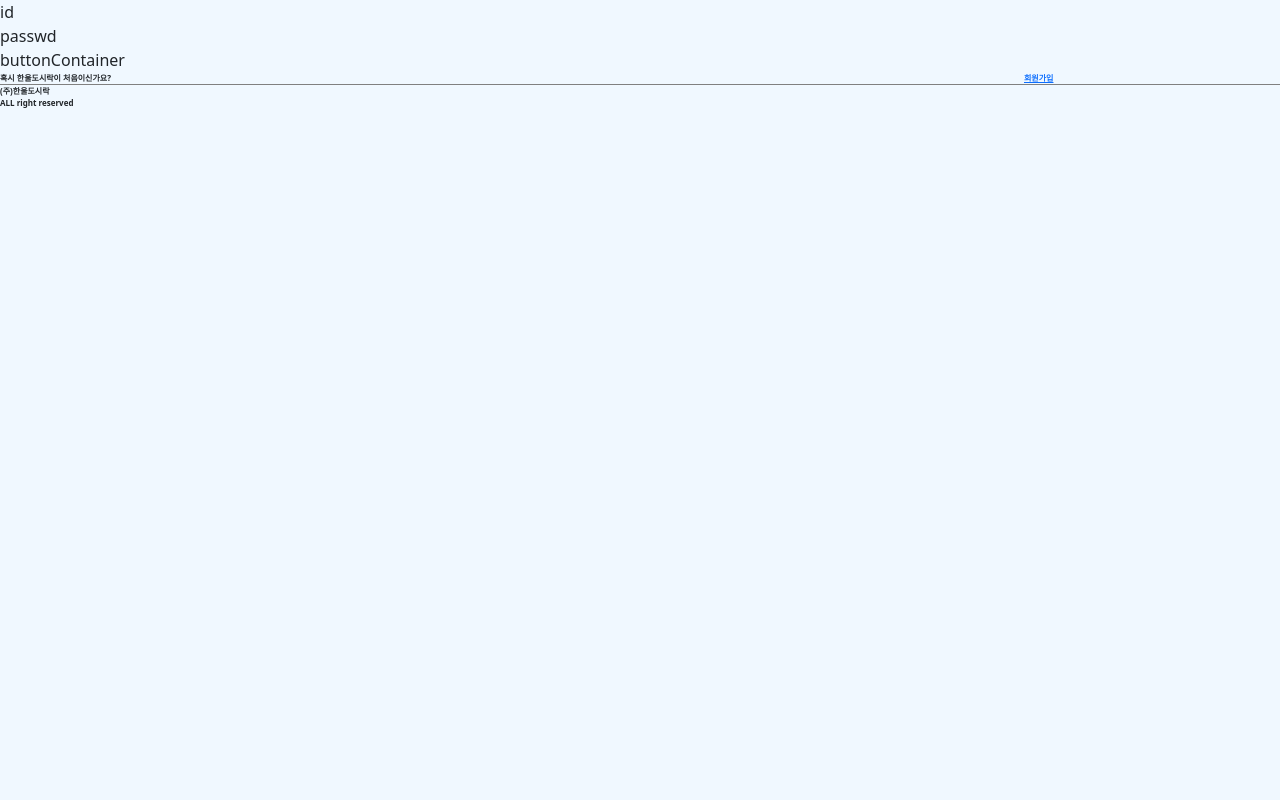
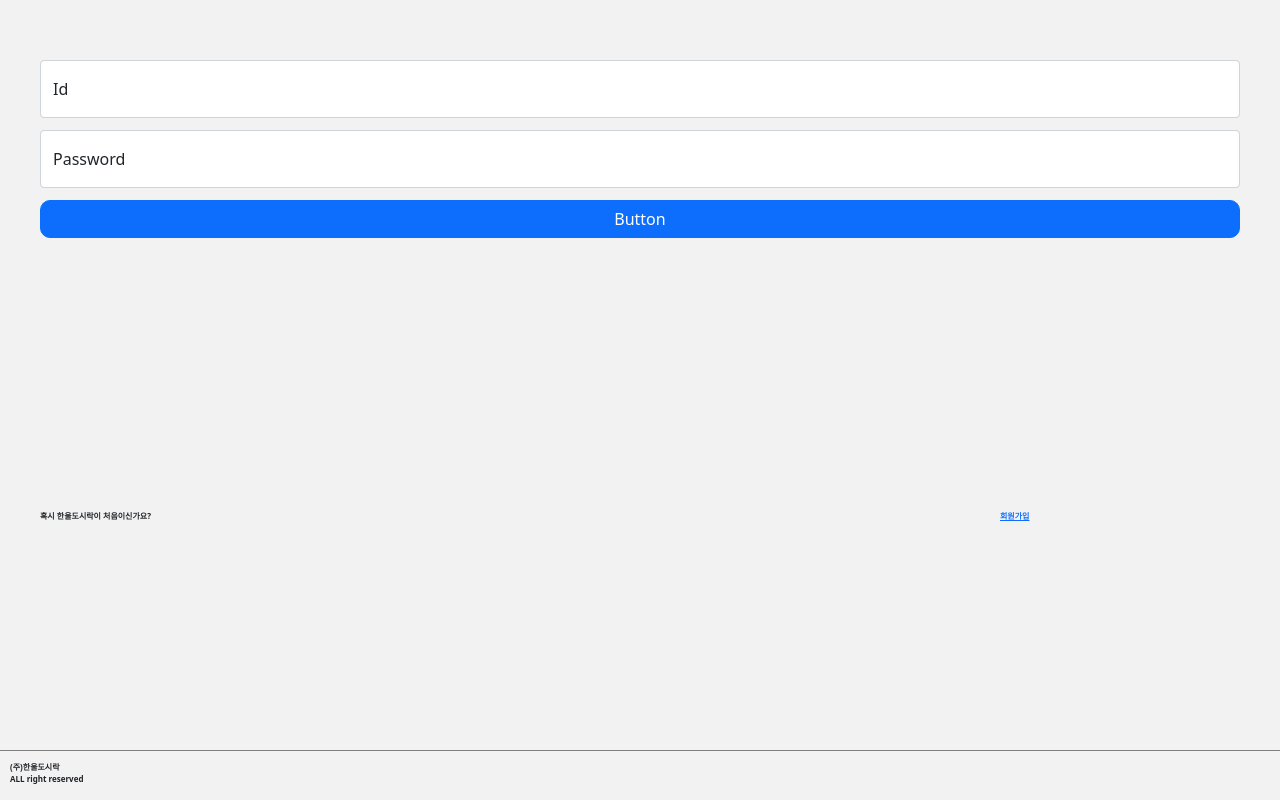
Before and after one commit to hanul-cha/lunchbox-app, a React (Create React App) app: page / in a window 1280 px wide. Built offline with nearby package versions, Linux system fonts and the light colour scheme.

Commit message:
위치잡기

```diff
--- a/src/components/Footer.css
+++ b/src/components/Footer.css
@@ -2,4 +2,7 @@
     border-top: 1px solid grey;
     font-size: 0.5rem;
     font-weight: bold;
+    padding-top: 10px;
+    padding-bottom: 10px;
+    padding-left: 10px;
 }
--- a/src/components/Login/Loading.css
+++ b/src/components/Login/Loading.css
@@ -2,6 +2,7 @@
     display: grid;
     place-items: center;
     height: 100vh;
+    /* background-color: red; */
 }
 
 .loading{
--- a/src/components/Login/LoginMain.css
+++ b/src/components/Login/LoginMain.css
@@ -1,3 +1,22 @@
+.loginMain {
+    grid-template-rows: 2fr 1fr 50px;
+}
+
+.idAndPasswd,
+.wannaJoin {
+    margin: 10px 40px;
+}
+
+.idAndPasswd {
+    padding-top: 50px;
+    display: grid;
+    grid-template-rows: 70px 70px 40px;
+}
+
+.loginButton {
+    border-radius: 10px;
+}
+
 .wannaJoin {
     display: grid;
     grid-template-columns: 4fr 1fr;
--- a/src/components/Login/LoginMain.tsx
+++ b/src/components/Login/LoginMain.tsx
@@ -1,7 +1,7 @@
 import { useEffect, useRef } from "react";
 import { Link } from "react-router-dom";
 import Footer from "../Footer";
-import "./LoginMain.css"
+import "./LoginMain.css";
 
 const LoginMain = () => {
   const loginMainRef = useRef<HTMLDivElement>(null);
@@ -11,7 +11,7 @@ const LoginMain = () => {
       const { current } = loginMainRef;
       if (current) {
         current.style.opacity = "0";
-        current.style.transition = `opacity 3s 0s`;
+        current.style.transition = `opacity 3s 0.1s`;
         current.style.opacity = "1";
       }
     }
@@ -20,11 +20,35 @@ const LoginMain = () => {
   return (
     <>
       <div ref={loginMainRef} style={{ opacity: 0 }}>
-        <div className="loginMain">
+        <div className="loginMain fullsize">
           <section className="idAndPasswd">
-            <div className="id">id</div>
-            <div className="passwd">passwd</div>
-            <div className="buttonContainer">buttonContainer</div>
+            <div className="id form-floating">
+              <input
+                type="text"
+                className="form-control"
+                id="floatingId"
+                placeholder="Id"
+              />
+              <label htmlFor="floatingId">Id</label>
+            </div>
+
+            <div className="passwd form-floating">
+              <input
+                type="password"
+                className="form-control"
+                id="floatingPassword"
+                placeholder="Password"
+              />
+              <label htmlFor="floatingPassword">Password</label>
+            </div>
+
+            <div className="buttonContainer">
+              <div className="d-grid gap-2">
+                <button className="loginButton btn btn-primary" type="button">
+                  Button
+                </button>
+              </div>
+            </div>
           </section>
           <section className="wannaJoin">
             <span>혹시 한울도시락이 처음이신가요?</span>
--- a/src/index.css
+++ b/src/index.css
@@ -1,3 +1,8 @@
 body{
-    background-color: #f0f8ff;
+    background-color: #f2f2f2;
 }
+
+.fullsize {
+    min-height: 100vh;
+    display: grid;
+}
```
